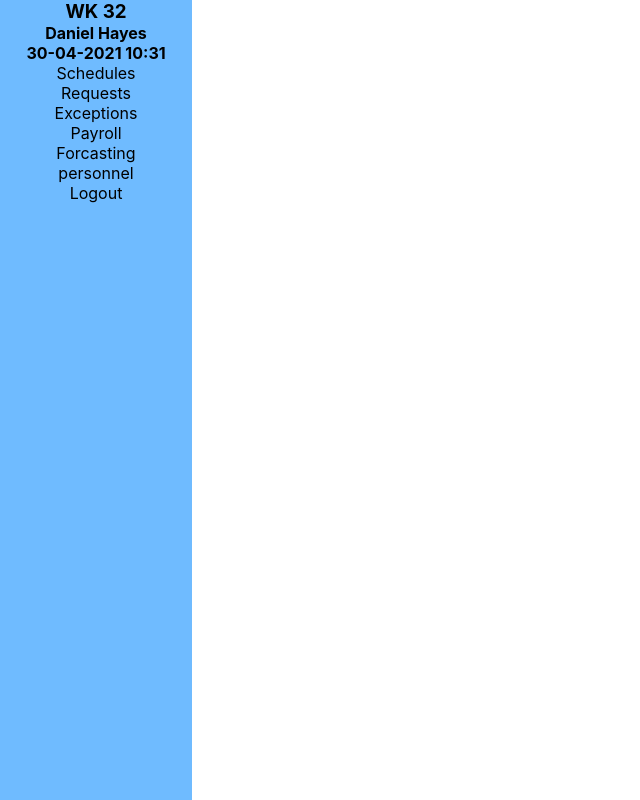
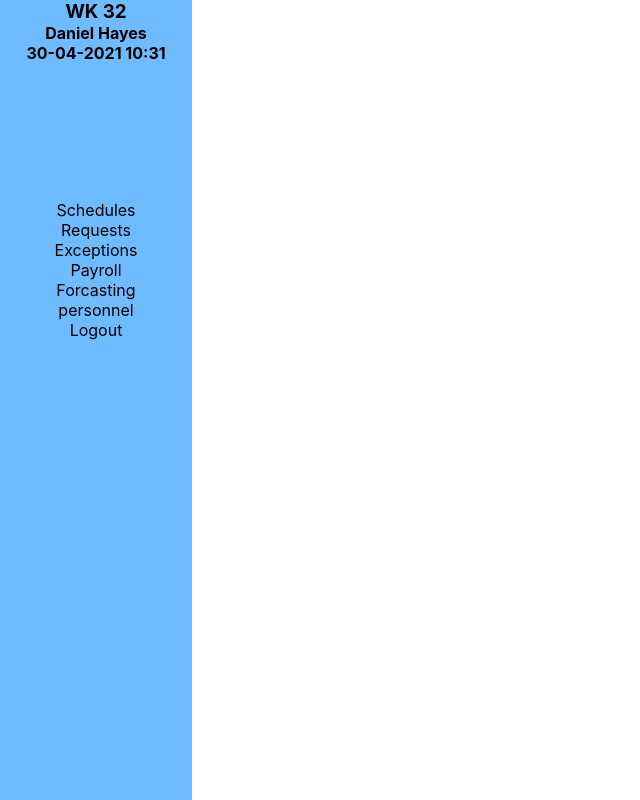
Before and after one commit to Danhayes3008/retail-managment-system-demo, a React (Create React App) app: page / in a window 1280 px wide. Shown: the whole page, without its empty margins (0-640 px from the left). Built offline with nearby package versions, Linux system fonts and the light colour scheme.

Commit message:
set the height of my two nav sections

```diff
--- a/src/App.css
+++ b/src/App.css
@@ -16,3 +16,11 @@ nav {
   height: 100%;
   background-color: #6fbbff;
 }
+
+.nav-details{
+  height: 25vh;
+}
+
+.nav-list{
+  height: 75vh;
+}
```
